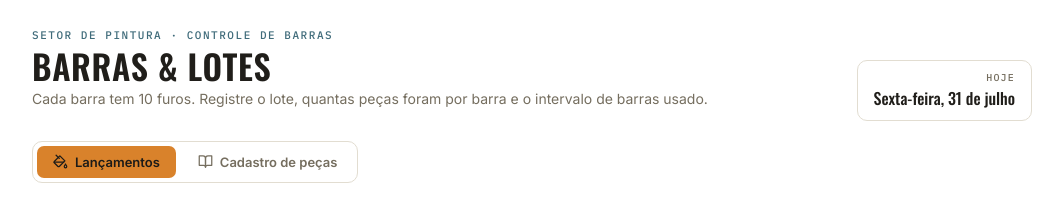
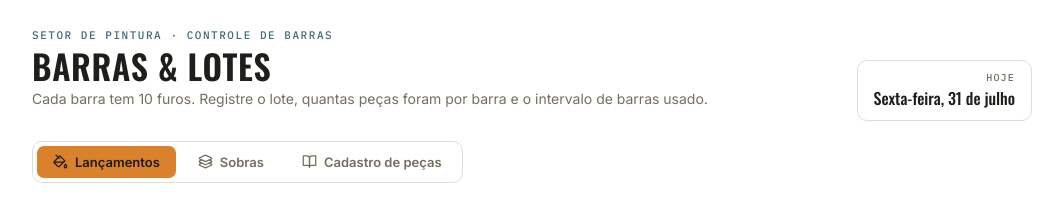
Before and after one commit to CesarAugustoNew/Pintura-Po, a React (Vite) app: page / in a window 1280 px wide. Shown: the top 203 px of the page, without its empty margins (108-1171 px from the left). Built offline with nearby package versions, Linux system fonts and the light colour scheme.

Commit message:
feat: adiciona aba de sobras

```diff
--- a/src/App.jsx
+++ b/src/App.jsx
@@ -2,6 +2,7 @@ import { useMemo, useState } from "react";
 import { Header } from "./components/layout/Header";
 import { Tabs } from "./components/layout/Tabs";
 import { LancamentosTab } from "./components/lancamentos/LancamentosTab";
+import { SobrasTab } from "./components/sobras/SobrasTab";
 import { CatalogoTab } from "./components/catalogo/CatalogoTab";
 import "./styles/theme.css";
 import "./styles/catalogo.css";
@@ -17,6 +18,7 @@ export default function App() {
         <Tabs activeTab={activeTab} onChange={setActiveTab} />
 
         {activeTab === "lancamentos" && <LancamentosTab />}
+        {activeTab === "sobras" && <SobrasTab />}
         {activeTab === "catalogo" && <CatalogoTab />}
       </div>
     </div>
--- a/src/components/layout/Tabs.jsx
+++ b/src/components/layout/Tabs.jsx
@@ -1,7 +1,8 @@
-import { BookOpen, PaintBucket } from "lucide-react";
+import { BookOpen, Layers3, PaintBucket } from "lucide-react";
 
 const TABS = [
   { id: "lancamentos", label: "Lançamentos", icon: PaintBucket },
+  { id: "sobras", label: "Sobras", icon: Layers3 },
   { id: "catalogo", label: "Cadastro de peças", icon: BookOpen },
 ];
 
```
